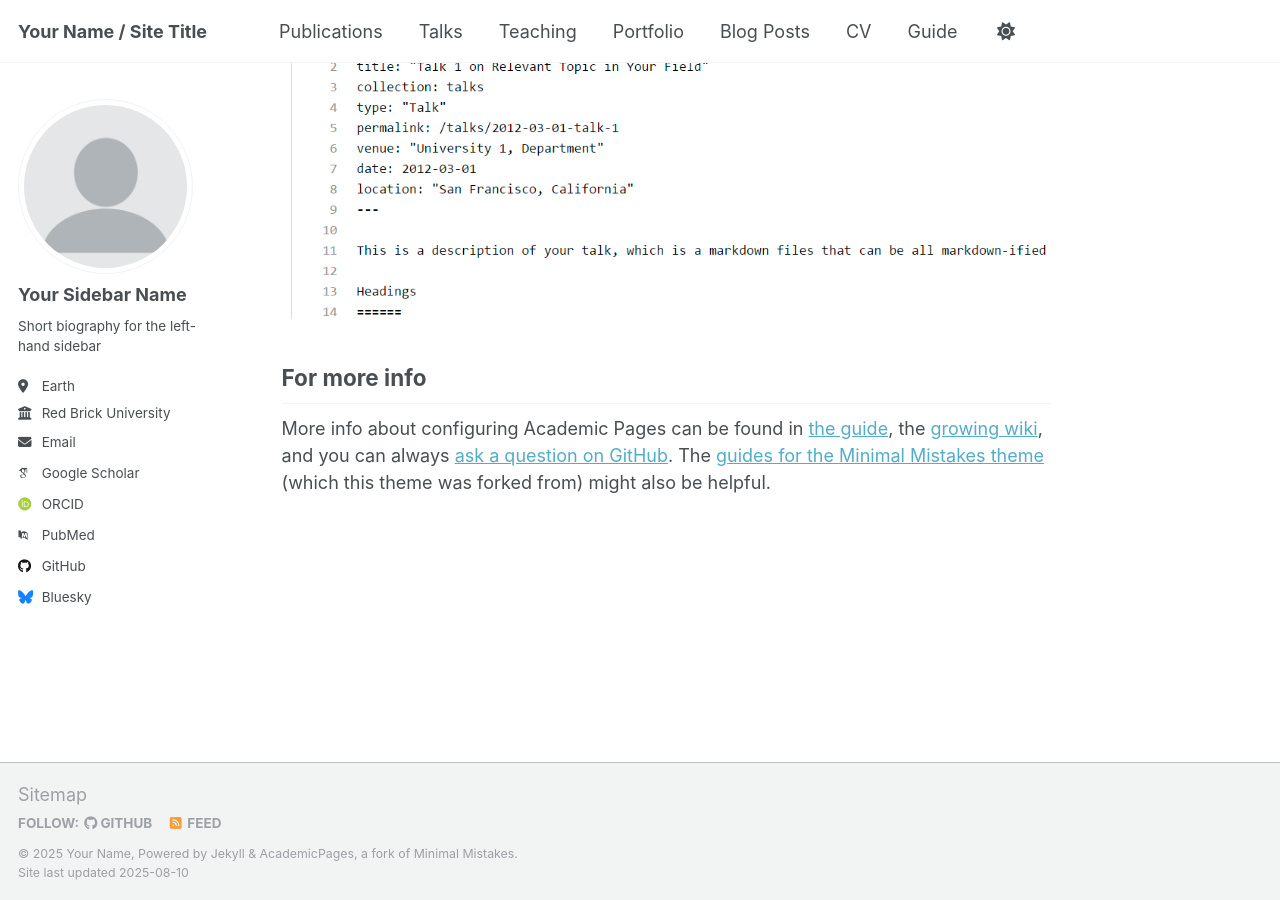
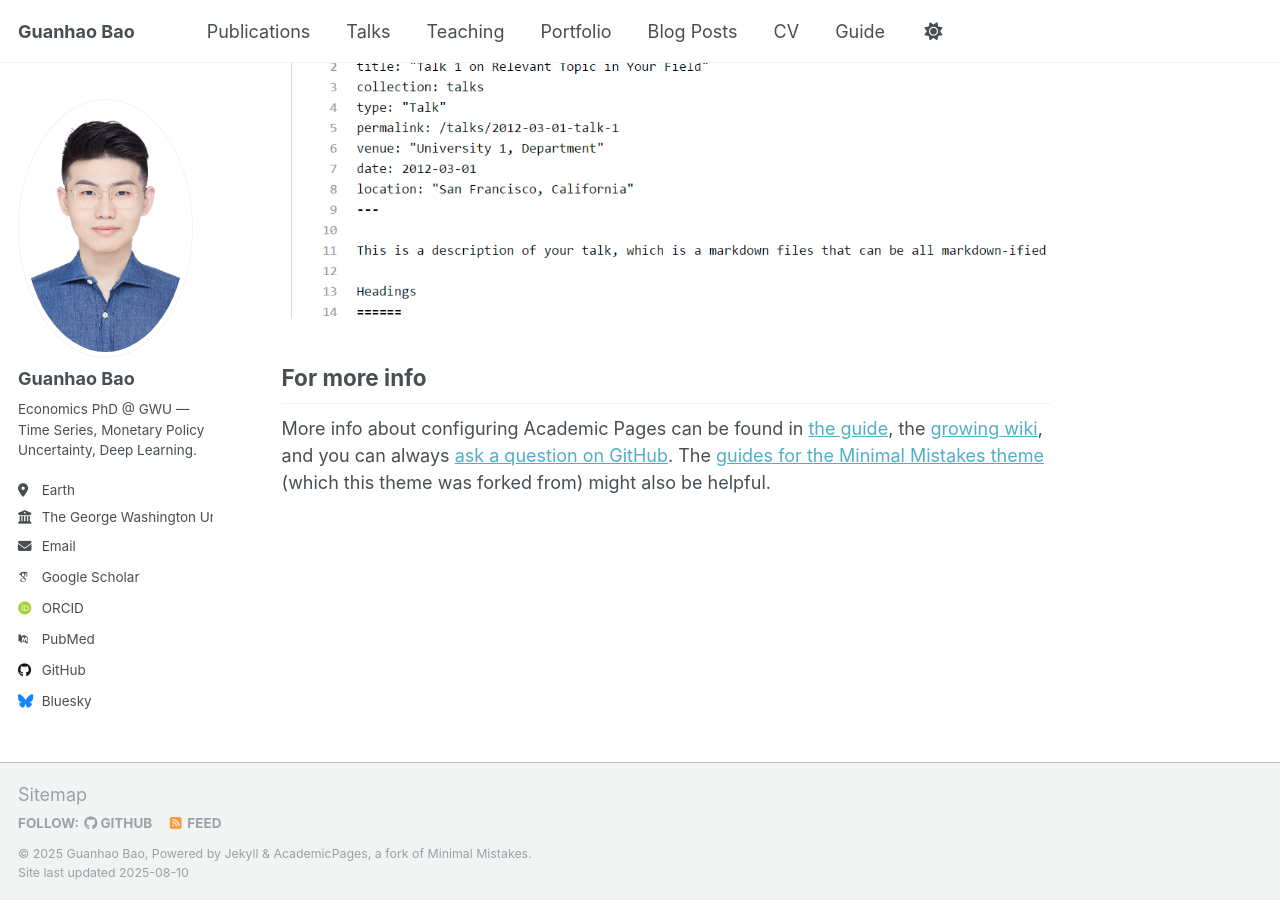
Before and after one commit to GuanhaoBao/guanhaobao.github.io, a Jekyll site: the page built from _pages/about.md, in a window 1280 px wide and 900 px high, scrolled down 2880 px. Built offline with Jekyll 4.4.1, drawn with Linux system fonts in a browser that asks for light colours; some web fonts are replaced; a script that is not in the unit is left out.

Commit message:
Update _config.yml

```diff
--- a/_config.yml
+++ b/_config.yml
@@ -9,27 +9,27 @@
 # Basic Site Settings
 locale                   : "en-US"
 site_theme               : "default"
-title                    : "Your Name / Site Title"
+title                    : "Guanhao Bao"
 title_separator          : "-"
-name                     : &name "Your Name"
-description              : &description "personal description"
-url                      : https://academicpages.github.io # the base hostname & protocol for your site e.g. "https://[your GitHub username].github.io" or if you already have some other page hosted on Github then use "https://[your GitHub username].github.io/[Your Repo Name]"
+name                     : &name "Guanhao Bao"
+description              : &description "Economics PhD @ GWU — Time Series, Monetary Policy Uncertainty, Deep Learning."
+url                      : https://guanhaobao.github.io # the base hostname & protocol for your site e.g. "https://[your GitHub username].github.io" or if you already have some other page hosted on Github then use "https://[your GitHub username].github.io/[Your Repo Name]"
 baseurl                  : "" # the subpath of your site, e.g. "/blog"
-repository               : "academicpages/academicpages.github.io"
+repository               : "guanhaobao/guanhaobao.github.io"
 
 # Site Author - The following control what appear as part of the author content on the side bar.
 #               If a field is blank the icon and link will not appear, otherwise it will be shown.
 #               Additional customization can be done by editing /_includes/author-profile.html
 author:
   # Biographic information
-  avatar           : "profile.png"
-  name             : "Your Sidebar Name"
+  avatar           : "Guanhao Bao.jpg"
+  name             : "Guanhao Bao"
   pronouns         : # example: "she/her"
-  bio              : "Short biography for the left-hand sidebar"
+  bio              : "Economics PhD @ GWU — Time Series, Monetary Policy Uncertainty, Deep Learning."
   location         : "Earth"
-  employer         : "Red Brick University"
+  employer         : "The George Washington University"
   uri              : # URL
-  email            : "none@example.org"
+  email            : "guanhaob@gwu.edu"
 
   # Academic websites
   academia         : # URL
```
